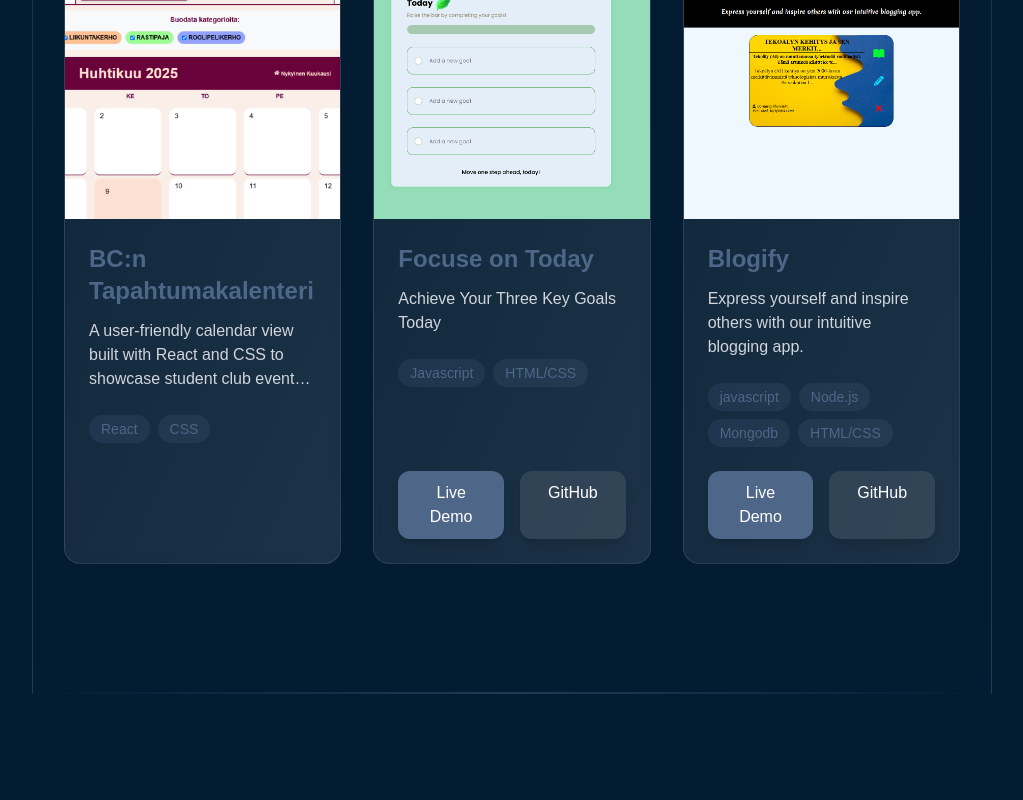
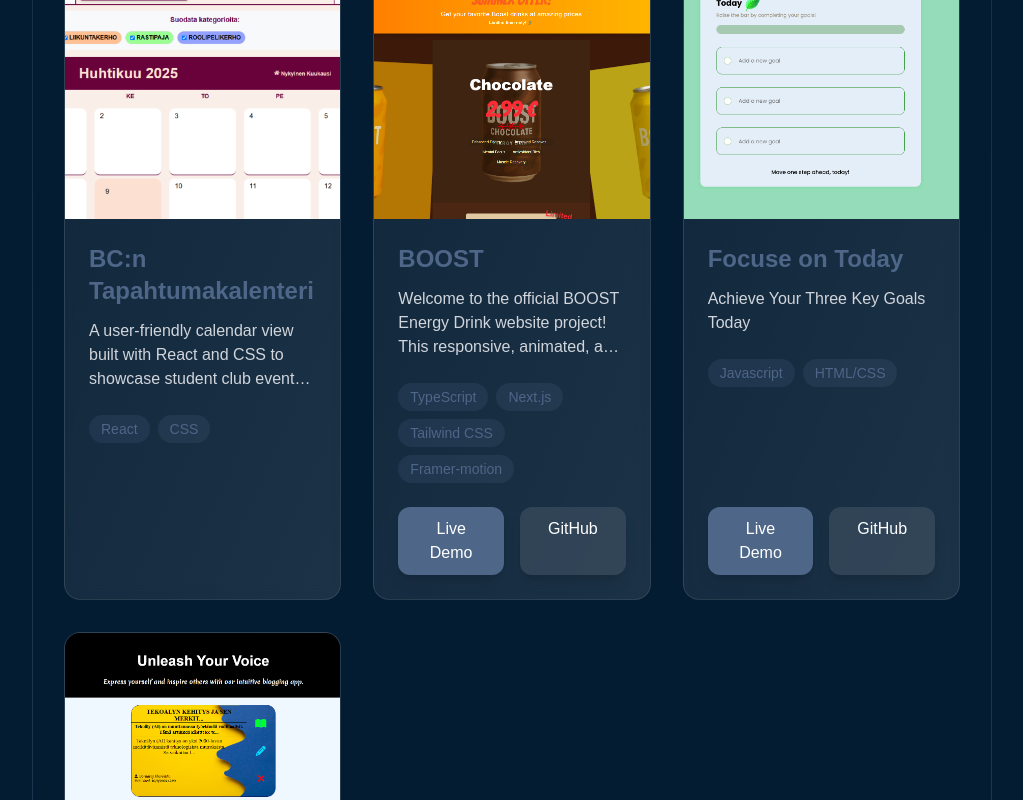
Before and after one commit to dornarajK/DornarajKharalPortfolio, a Next.js app: page / in a window 1280 px wide. Shown: the part 2609-3409 px from the top of the page, without its empty margins (128-1151 px from the left). Before the commit the page ends 3351 px from the top, so only its background shows below. Built offline with nearby package versions, Linux system fonts and the light colour scheme.

Commit message:
BoostProject

```diff
--- a/app/Data.ts
+++ b/app/Data.ts
@@ -1,4 +1,4 @@
-import { Blogify,Focuse,Kalenteri} from './img/img'
+import { Blogify,Focuse,Kalenteri,Boost} from './img/img'
 
 
 
@@ -70,6 +70,14 @@
         git: "ei"
     },
     {
+        kuva: Boost,
+        title: "BOOST",
+        description: "Welcome to the official BOOST Energy Drink website project! This responsive, animated, and visually appealing site showcases different BOOST energy drink flavors with engaging hover effects and animations.",
+        tech: ['TypeScript','Next.js','Tailwind CSS', 'Framer-motion'],
+        live: "https://boost-energy-drink.vercel.app/",
+        git: "https://github.com/dornarajK/BOOST-Energy-Drink"
+    },
+    {
         kuva: Focuse,
         title: "Focuse on Today",
         description: "Achieve Your Three Key Goals Today",
--- a/app/img/img.ts
+++ b/app/img/img.ts
@@ -2,6 +2,7 @@
 import Blogify from'./Blogify.png';
 import Focuse from'./Focuse.png';
 import Kalenteri from'./kalenteri.png';
+import Boost from'./BOOST.png';
 
 
-export { Dornaraj, Blogify,Focuse,Kalenteri };
+export { Dornaraj, Blogify,Focuse,Kalenteri,Boost };
```
Also changed, not shown: app/img/BOOST.png (added).
